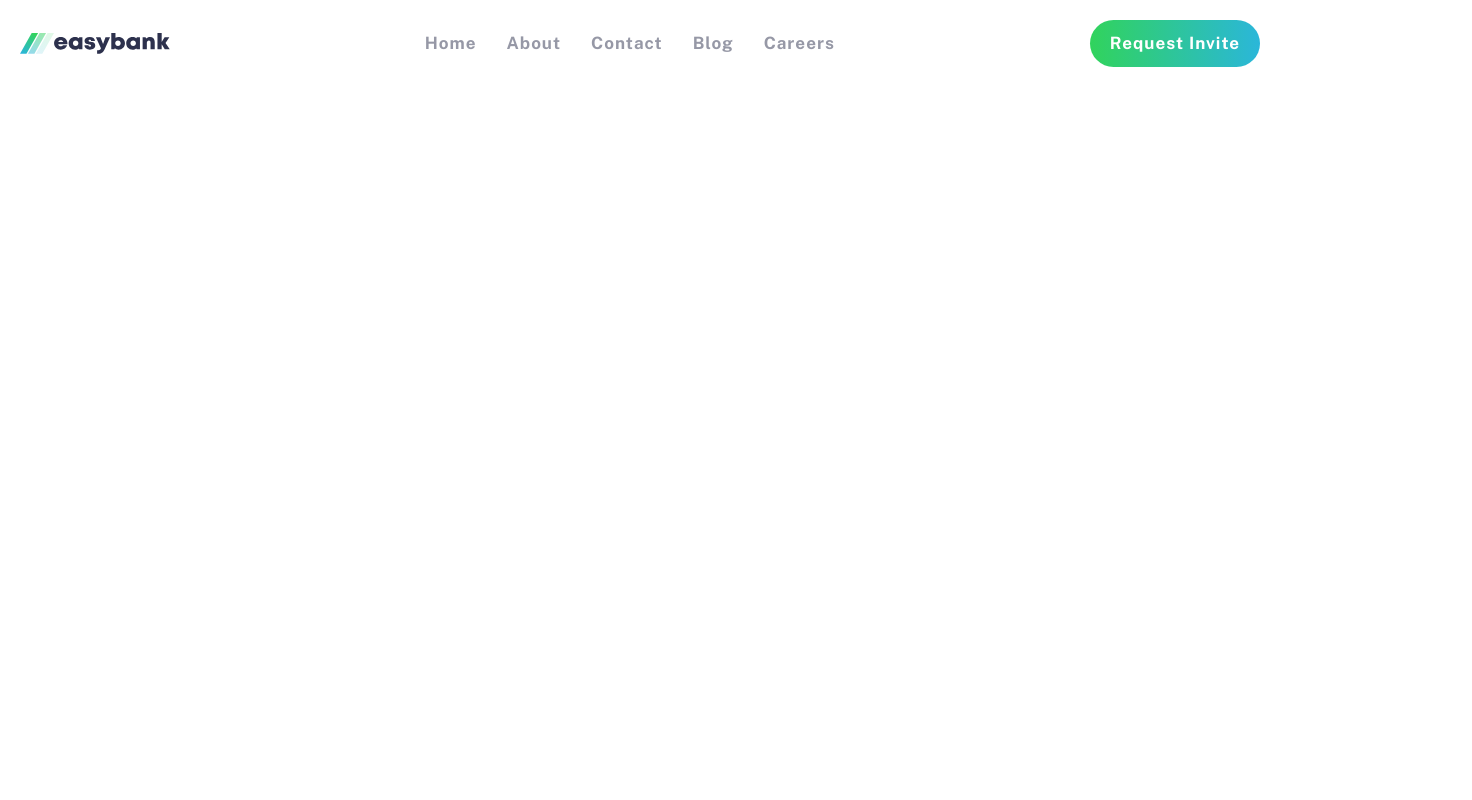
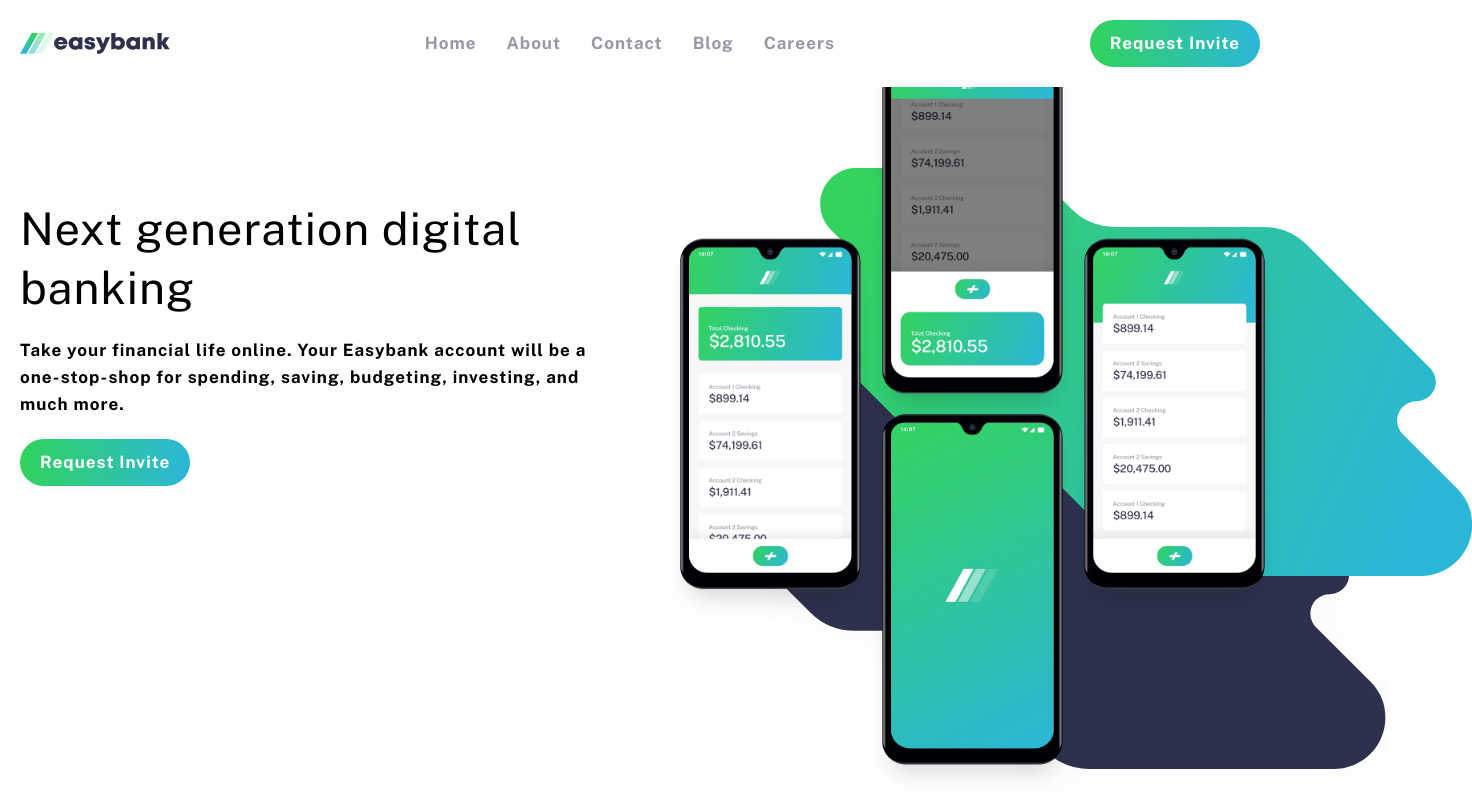
Before and after one commit to freetart/FEM-easybank-landing-page, a React (Create React App) app: page / in a window 1280 px wide. Shown: the top 800 px of the page, 1472 px wide, since content can reach past the window. Built offline with nearby package versions, Linux system fonts and the light colour scheme.

Commit message:
created hero

```diff
--- a/src/App.js
+++ b/src/App.js
@@ -1,11 +1,13 @@
 import Globals from "./abstracts/Globals";
 import Navbar from "./components/Navbar";
+import Hero from "./components/Hero";
 
 function App() {
   return (
     <>
       <Globals />
       <Navbar />
+      <Hero />
     </>
   );
 }
--- /dev/null
+++ b/src/components/Hero.js
@@ -0,0 +1,77 @@
+import styled from "styled-components";
+import heroBg from "../images/bg-intro-desktop.svg";
+import heroPhones from "../images/image-mockups.png";
+import Button from "./styledElements/Button";
+import {
+  maxWidthLg,
+  sectionSpacingLg,
+  headingStyles,
+  textStyles,
+} from "../abstracts/Mixins";
+
+const Container = styled.div`
+  display: grid;
+  grid-template-columns: repeat(2, 1fr);
+  gap: 5rem;
+  align-items: center;
+
+  .hero-info {
+    ${maxWidthLg}
+    ${sectionSpacingLg}
+  }
+
+  .hero-heading {
+    ${headingStyles}
+    font-size: var(--xxl)
+  }
+
+  .hero-desc {
+    ${textStyles}
+    font-size: var(--xxs);
+    padding: 2rem 0;
+  }
+
+  .hero-imgs {
+    position: relative;
+  }
+
+  .hero-bg {
+    position: absolute;
+    top: -10rem;
+    right: -10rem;
+    transform: scale(1.3);
+  }
+
+  .hero-phones {
+    position: absolute;
+    top: -30rem;
+  }
+`;
+
+function Hero() {
+  return (
+    <header>
+      <Container>
+        <div className="hero-info">
+          <h1 className="hero-heading">Next generation digital banking</h1>
+          <p className="hero-desc">
+            Take your financial life online. Your Easybank account will be a
+            one-stop-shop for spending, saving, budgeting, investing, and much
+            more.
+          </p>
+          <Button>Request Invite</Button>
+        </div>
+        <div className="hero-imgs">
+          <img className="hero-bg" src={heroBg} alt="" />
+          <img
+            className="hero-phones"
+            src={heroPhones}
+            alt="illustration of phones"
+          />
+        </div>
+      </Container>
+    </header>
+  );
+}
+
+export default Hero;
--- a/src/components/Navbar.js
+++ b/src/components/Navbar.js
@@ -7,6 +7,8 @@
 const Nav = styled.nav`
   position: fixed;
   width: 100%;
+  background-color: var(--white);
+  z-index: 1000;
 `;
 
 const Container = styled.div`
--- a/src/components/styledElements/Button.js
+++ b/src/components/styledElements/Button.js
@@ -9,6 +9,7 @@
   padding: 1rem 2rem;
   border-radius: var(--mainRadius);
   cursor: pointer;
+  display: inline-block;
 `;
 
 export default Button;
```
